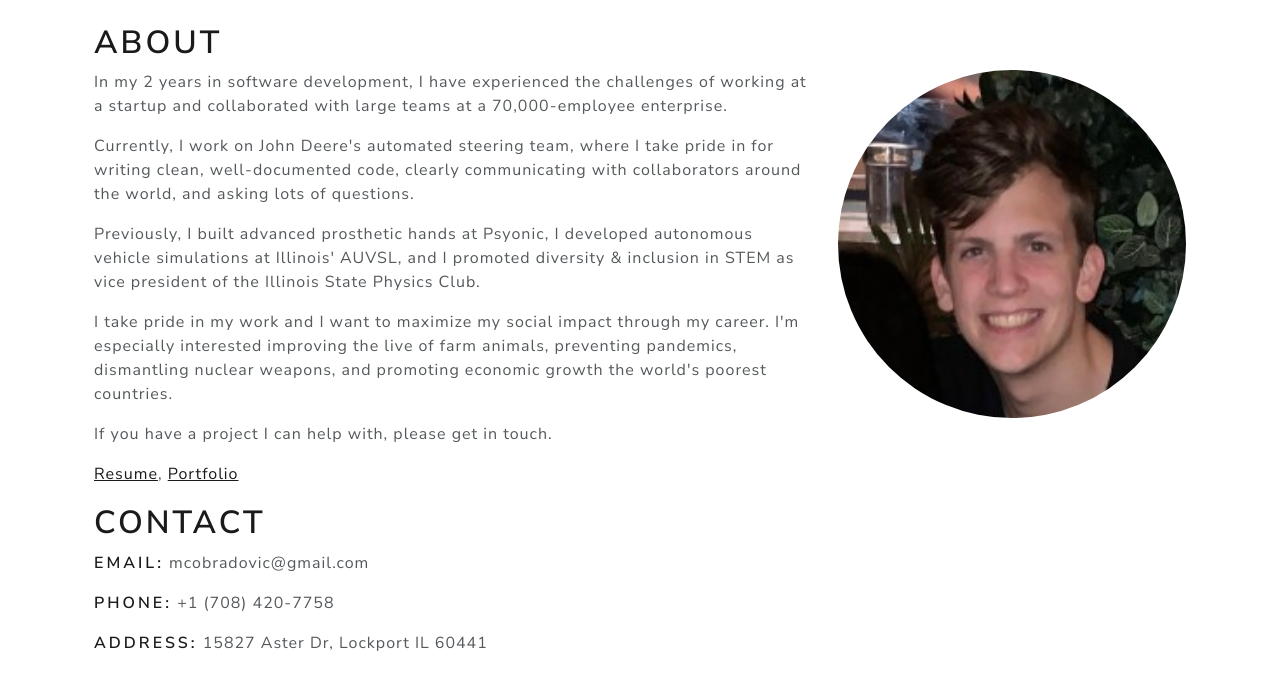
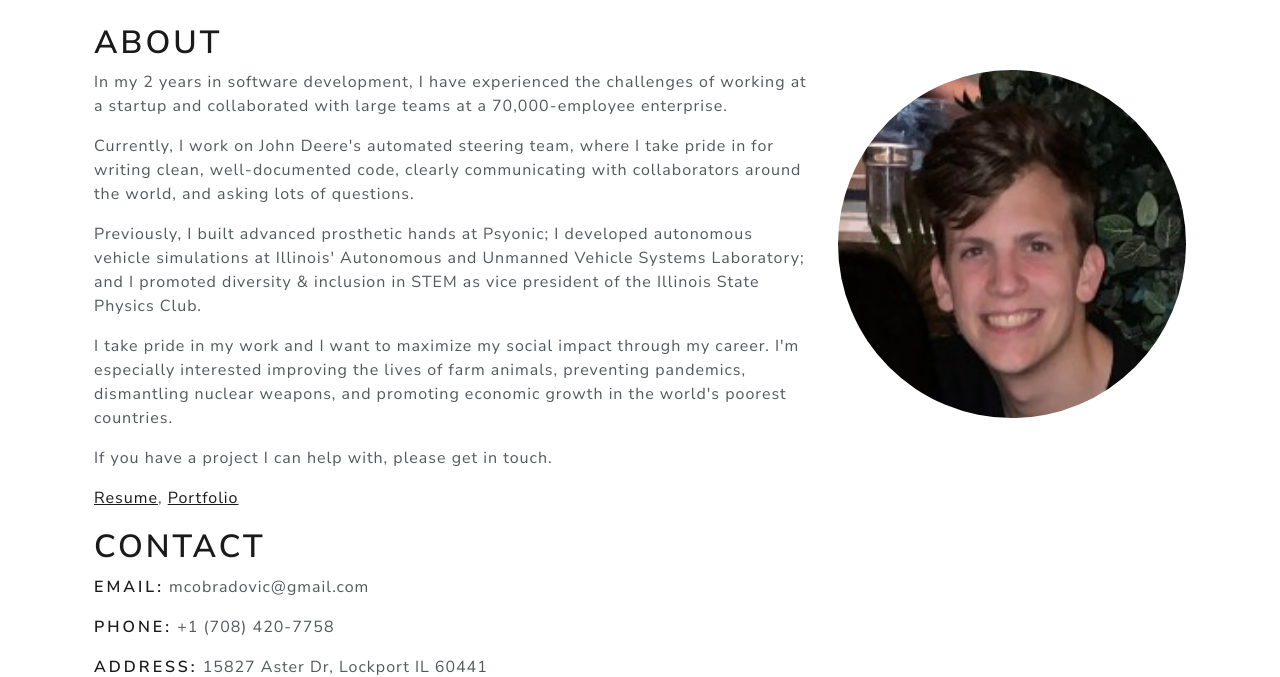
Before and after one commit to mattobrado/personal-website, a Flask app: page / in a window 1280 px wide. Shown: the part 835-1512 px from the top of the page. Run offline with Flask 2, Linux system fonts and the light colour scheme; some libraries are stand-ins or nearby versions.

Commit message:
fix: typos

```diff
--- a/templates/about.html
+++ b/templates/about.html
@@ -24,8 +24,8 @@
     <div class="col">
       <p>In my 2 years in software development, I have experienced the challenges of working at a startup and collaborated with large teams at a 70,000-employee enterprise.</p>
       <p>Currently, I work on John Deere's automated steering team, where I take pride in for writing clean, well-documented code, clearly communicating with collaborators around the world, and asking lots of questions.</p>
-      <p>Previously, I built advanced prosthetic hands at Psyonic, I developed autonomous vehicle simulations at Illinois' AUVSL, and I promoted diversity & inclusion in STEM as vice president of the Illinois State Physics Club.</p>
-      <p>I take pride in my work and I want to maximize my social impact through my career. I'm especially interested improving the live of farm animals, preventing pandemics, dismantling nuclear weapons, and promoting economic growth the world's poorest countries.</p>
+      <p>Previously, I built advanced prosthetic hands at Psyonic; I developed autonomous vehicle simulations at Illinois' Autonomous and Unmanned Vehicle Systems Laboratory; and I promoted diversity & inclusion in STEM as vice president of the Illinois State Physics Club.</p>
+      <p>I take pride in my work and I want to maximize my social impact through my career. I'm especially interested improving the lives of farm animals, preventing pandemics, dismantling nuclear weapons, and promoting economic growth in the world's poorest countries. </p>
       <p>If you have a project I can help with, please get in touch.</p>
     </div>
     <div class="col-4 d-none d-lg-block">
--- a/templates/portfolio.html
+++ b/templates/portfolio.html
@@ -15,7 +15,7 @@
             <a href="https://spotify-text-message-playlists.herokuapp.com/demo/" target="_blank" rel="noopener"><h4>Spotify text message Playlists</h4></a>
             <a href="https://github.com/mattobrado/spotify-text-message-playlists" target="_blank" rel="noopener"><em>Source Code</em></a>
             <ul>
-              <li>Created website using Flask, WTForms, Twilio, and the Spotify API that enables users to create Spotify playlists that can have songs added to them by sending text messages to a group chat</li>
+              <li>Created a website using Flask, WTForms, Twilio, and the Spotify API that enables users to create Spotify playlists that can have songs added to them by sending text messages to a group chat</li>
               <li>Stored user, playlist and, song information in a PostgreSQL database using SQLAlchemy</li>
               <li>Wrote unit tests for all endpoints using Python unittest</li>
             </ul>
--- a/templates/resume.html
+++ b/templates/resume.html
@@ -31,7 +31,7 @@
             <p><em>John Deere, Automated Steering</em></p>
             <ul>
               <li>Decreased error in trajectory estimation for combine harvesters by 80% by independently finding the root cause of inaccuracy and developing a solution, unblocking stalled progress on autonomous harvesters</li>
-              <li>Designed differential-steer version of the steering algorithm in Matlab, utilizing the zero-turn radius of sugarcane harvesters and saving farmers money by reducing damage to crops</li>
+              <li>Designed a differential-steer version of the steering algorithm in Matlab, utilizing the zero-turn radius of sugarcane harvesters and saving farmers money by reducing damage to crops</li>
               <li>Delivered an automated steering implementation for the latest model of combine harvesters by creating a dynamic model of a machine in Matlab and using it to tune a full-state feedback controller in simulation</li>
             </ul>
           </div>
```
